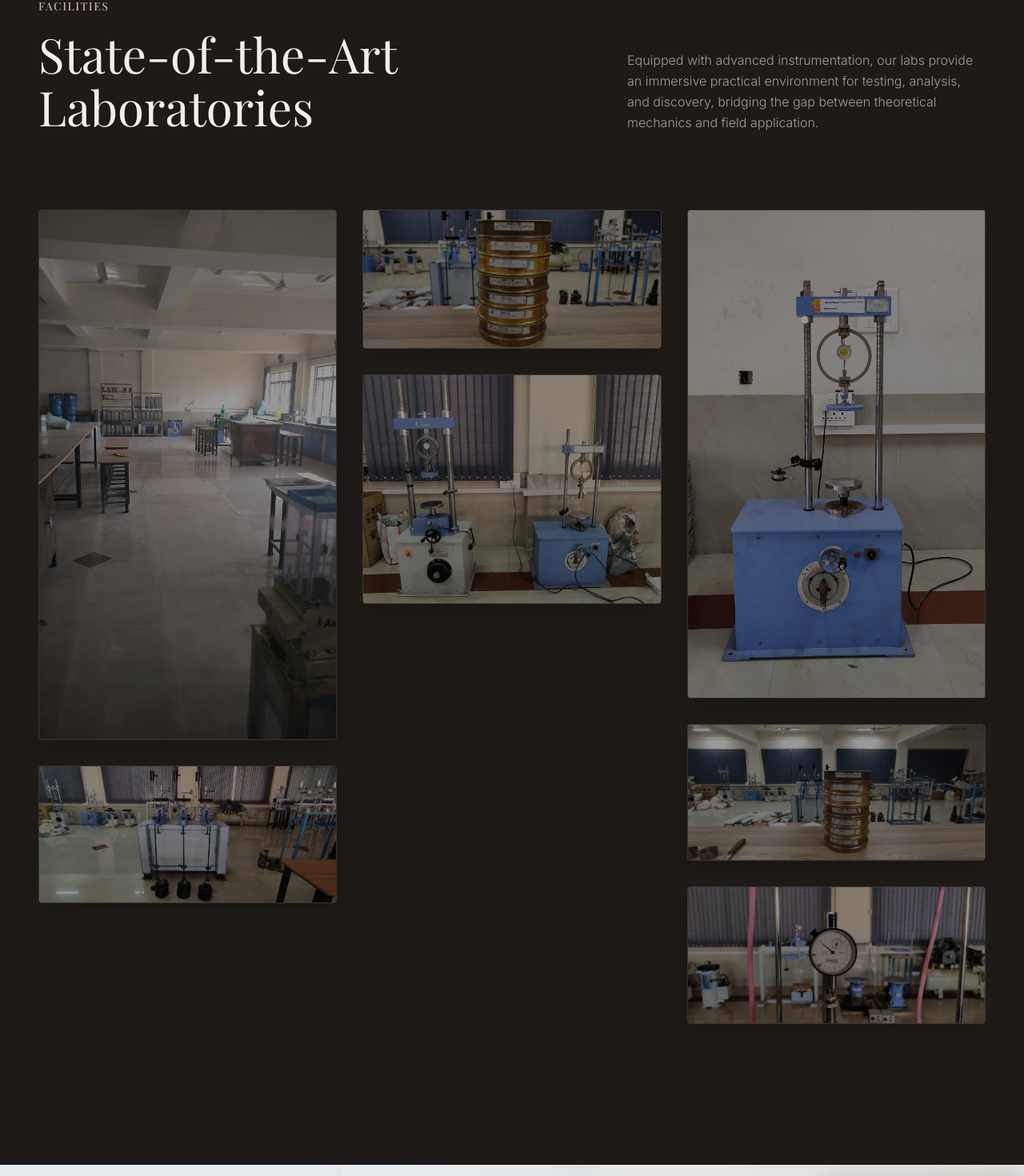
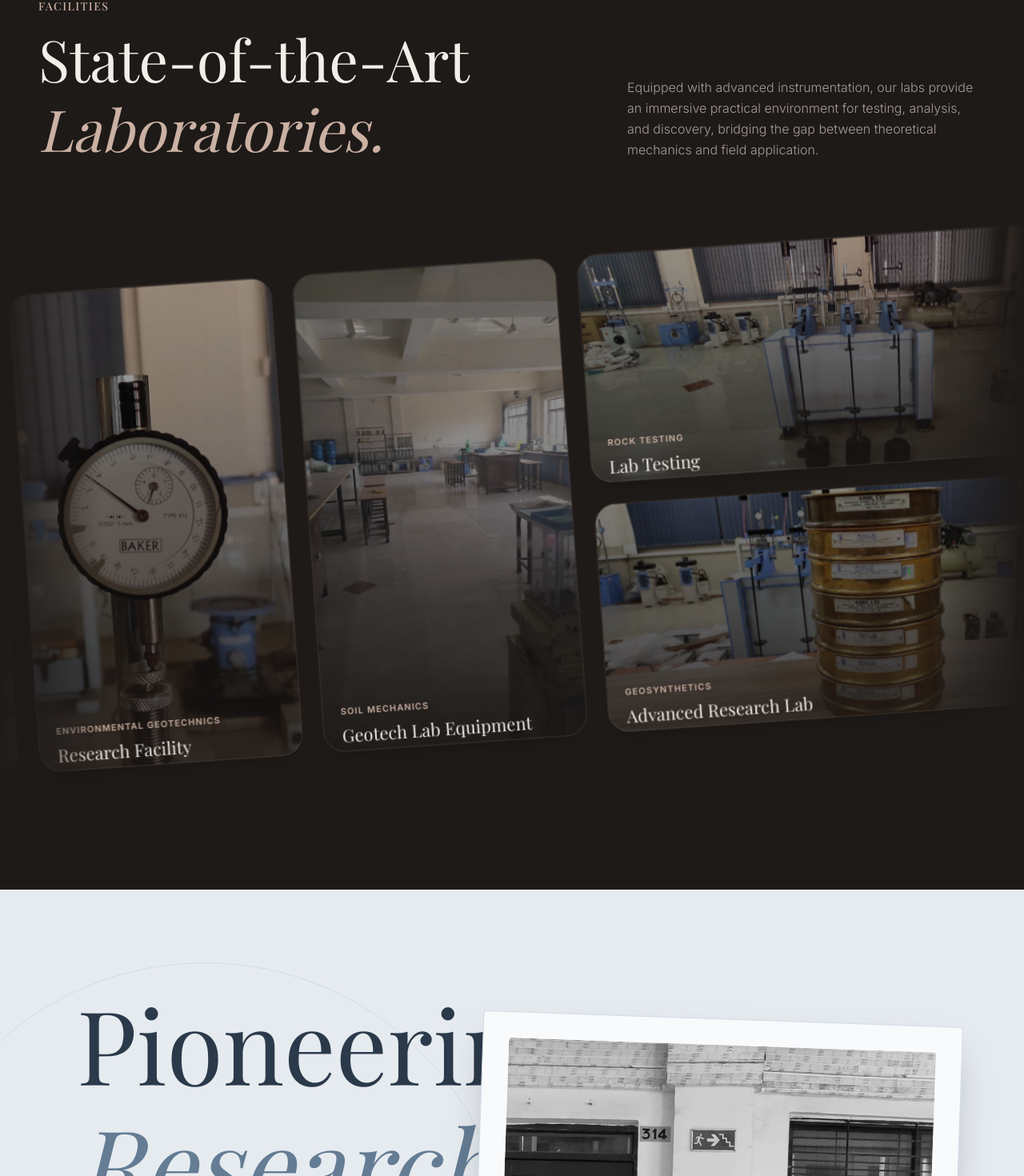
Before and after one commit to iXION82/Geotech, a Next.js app: page / in a window 1280 px wide. Shown: the part 2079-3549 px from the top of the page at 80% size. Built offline with nearby package versions, Linux system fonts and the light colour scheme; a web font is replaced by a local one.

Commit message:
feat: introduce global styling and a new Laboratories section featuring an animated bento grid.

```diff
--- a/app/globals.css
+++ b/app/globals.css
@@ -31,3 +31,9 @@ h1, h2, h3, h4, h5, h6 {
 html {
   scroll-behavior: smooth;
 }
+
+@keyframes marquee {
+  100% {
+    transform: translateX(-50%);
+  }
+}
--- a/components/sections/Laboratories.tsx
+++ b/components/sections/Laboratories.tsx
@@ -1,6 +1,7 @@
 "use client";
 
 import { FadeIn } from "@/components/ui/FadeIn";
+import Image from "next/image";
 
 const labImages = [
   { src: "/Lab1.webp", alt: "Geotech Lab Equipment", tag: "Soil Mechanics" },
@@ -12,12 +13,65 @@ const labImages = [
   { src: "/Lab7.png", alt: "Research Facility", tag: "Environmental Geotechnics" },
 ];
 
+function Card({ image, className }: { image: typeof labImages[0], className?: string }) {
+  return (
+    <div className={`relative overflow-hidden rounded-2xl md:rounded-3xl group/card bg-stone-900 border border-[#3d342f] shadow-xl ${className}`}>
+      <img
+        src={image.src}
+        alt={image.alt}
+        className="absolute inset-0 w-full h-full object-cover transition-transform duration-[1500ms] ease-out group-hover/card:scale-110"
+      />
+      {/* Cinematic Overlays */}
+      <div className="absolute inset-0 bg-black/40 mix-blend-multiply opacity-80 group-hover/card:opacity-20 transition-opacity duration-700" />
+      <div className="absolute inset-0 bg-gradient-to-t from-[#1e1a18]/90 via-[#1e1a18]/40 to-transparent opacity-80 group-hover/card:opacity-100 transition-opacity duration-700" />
+
+      {/* Editorial Text Reveal */}
+      <div className="absolute inset-0 p-4 md:p-5 flex flex-col justify-end translate-y-4 group-hover/card:translate-y-0 transition-transform duration-700 ease-[cubic-bezier(0.22,1,0.36,1)]">
+        <span className="text-[#cbb1a3] text-[9px] md:text-[10px] font-semibold tracking-widest uppercase mb-1 md:mb-1.5 drop-shadow-md">
+          {image.tag}
+        </span>
+        <h4 className="text-[#f4eee9] text-lg md:text-xl font-serif leading-snug drop-shadow-2xl">
+          {image.alt}
+        </h4>
+      </div>
+    </div>
+  );
+}
+
+function BentoGridBlock() {
+  return (
+    <div className="grid grid-cols-[repeat(7,240px)] md:grid-cols-[repeat(7,300px)] grid-rows-[repeat(2,200px)] md:grid-rows-[repeat(2,260px)] gap-4 md:gap-6 mr-4 md:mr-6 shrink-0">
+      {/* 1. Tall (Col 1, Rows 1-2) */}
+      <Card image={labImages[0]} className="col-[1] row-[1_/_span_2]" />
+
+      {/* 2. Wide Top (Cols 2-3, Row 1) */}
+      <Card image={labImages[1]} className="col-[2_/_span_2] row-[1]" />
+
+      {/* 3. Wide Bottom (Cols 2-3, Row 2) */}
+      <Card image={labImages[2]} className="col-[2_/_span_2] row-[2]" />
+
+      {/* 4. Large Square (Cols 4-5, Rows 1-2) */}
+      <Card image={labImages[3]} className="col-[4_/_span_2] row-[1_/_span_2]" />
+
+      {/* 5. Small Square Top (Col 6, Row 1) */}
+      <Card image={labImages[4]} className="col-[6] row-[1]" />
+
+      {/* 6. Small Square Bottom (Col 6, Row 2) */}
+      <Card image={labImages[5]} className="col-[6] row-[2]" />
+
+      {/* 7. Tall (Col 7, Rows 1-2) */}
+      <Card image={labImages[6]} className="col-[7] row-[1_/_span_2]" />
+    </div>
+  );
+}
+
 export function Laboratories() {
   return (
     <section className="relative py-24 md:py-32 w-full overflow-hidden">
       <div className="absolute inset-0 -z-10 bg-[#1e1a18]" />
-      <div className="relative z-10 max-w-7xl mx-auto px-6 md:px-12">
-        <div className="mb-16 md:mb-24 flex flex-col md:flex-row md:items-end justify-between gap-8">
+
+      <div className="relative z-20 max-w-7xl mx-auto px-6 md:px-12 mb-8 md:mb-12 pointer-events-none">
+        <div className="flex flex-col md:flex-row md:items-end justify-between gap-8 pointer-events-auto">
           <div className="max-w-2xl">
             <FadeIn delay={0.1}>
               <h2 className="text-sm font-medium tracking-widest text-[#cbb1a3] uppercase mb-4">
@@ -25,8 +79,9 @@ export function Laboratories() {
               </h2>
             </FadeIn>
             <FadeIn delay={0.2}>
-              <h3 className="text-4xl md:text-5xl lg:text-6xl font-serif text-[#f4eee9] leading-[1.1]">
-                State-of-the-Art Laboratories
+              <h3 className="text-5xl md:text-6xl lg:text-7xl font-serif text-[#f4eee9] leading-[1.1] md:leading-[1.1]">
+                State-of-the-Art<br/>
+                <span className="text-[#cbb1a3] italic block mt-2">Laboratories.</span>
               </h3>
             </FadeIn>
           </div>
@@ -36,33 +91,21 @@ export function Laboratories() {
             </p>
           </FadeIn>
         </div>
+      </div>
 
-        {/* CSS Columns Masonry */}
-        <div className="columns-1 sm:columns-2 lg:columns-3 gap-6 md:gap-8 space-y-6 md:space-y-8 pb-12">
-          {labImages.map((image, idx) => (
-            <FadeIn key={image.src} delay={0.1 * (idx % 3)} direction="up" className="break-inside-avoid">
-              <div className="group relative overflow-hidden bg-[#2a2421] shadow-xl border border-[#3d342f] rounded-sm">
-                <div className="relative w-full overflow-hidden transition-transform duration-1000 ease-out group-hover:scale-105">
-                  {/* Using native img for proper masonry aspect ratio flow */}
-                  <img
-                    src={image.src}
-                    alt={image.alt}
-                    className="w-full h-auto block"
-                    loading="lazy"
-                  />
-                  {/* Editorial overlay */}
-                  <div className="absolute inset-0 bg-black/40 mix-blend-multiply transition-opacity duration-500 group-hover:opacity-0" />
-                  <div className="absolute inset-0 bg-[#1e1a18]/40 transition-opacity duration-500 opacity-0 group-hover:opacity-100 mix-blend-overlay" />
-                </div>
-                {/* Reveal label on hover */}
-                <div className="absolute bottom-0 left-0 p-6 w-full bg-gradient-to-t from-black/90 via-black/50 to-transparent opacity-0 translate-y-4 transition-all duration-500 ease-out group-hover:opacity-100 group-hover:translate-y-0 text-[#f4eee9]">
-                  <span className="text-sm font-medium tracking-wide uppercase">{image.tag}</span>
-                  <div className="w-8 h-[1px] bg-[#cbb1a3] mt-3 transition-all duration-500 delay-100 w-0 group-hover:w-8" />
-                </div>
-              </div>
-            </FadeIn>
-          ))}
+      {/* Infinite Scrolling Angled Bento Marquee */}
+      <div className="relative z-10 flex overflow-hidden w-full group py-8 md:py-24">
+        {/* We rotate the wrapper so it doesn't break the translate(-50%) keyframes! */}
+        <div className="flex w-[120vw] justify-center -rotate-3 md:-rotate-[4deg] scale-110">
+          <div className="flex w-max relative shrink-0 animate-[marquee_45s_linear_infinite] group-hover:[animation-play-state:paused]">
+            <BentoGridBlock />
+            <BentoGridBlock />
+          </div>
         </div>
+
+        {/* Gradients to fade unrotated vertical edges */}
+        <div className="absolute inset-y-0 left-0 w-[15vw] md:w-[10vw] bg-gradient-to-r from-[#1e1a18] to-transparent pointer-events-none z-20" />
+        <div className="absolute inset-y-0 right-0 w-[15vw] md:w-[10vw] bg-gradient-to-l from-[#1e1a18] to-transparent pointer-events-none z-20" />
       </div>
     </section>
   );
--- a/components/sections/ResearchWork.tsx
+++ b/components/sections/ResearchWork.tsx
@@ -1,92 +1,107 @@
 "use client";
 
 import { motion, useScroll, useTransform } from "framer-motion";
-import { FadeIn } from "@/components/ui/FadeIn";
+import { useRef } from "react";
 import Image from "next/image";
-import { useRef } from "react";
 
 export function ResearchWork() {
-  const ref = useRef<HTMLElement>(null);
+  const containerRef = useRef<HTMLElement>(null);
   const { scrollYProgress } = useScroll({
-    target: ref,
+    target: containerRef,
     offset: ["start end", "end start"],
   });
 
-  const yBg = useTransform(scrollYProgress, [0, 1], ["-20%", "20%"]);
-  const yFg = useTransform(scrollYProgress, [0, 1], ["0%", "-15%"]);
+  // Parallax depths (moving upwards critically faster or slower than scroll)
+  const yFast = useTransform(scrollYProgress, [0, 1], ["15vh", "-25vh"]);
+  const yMedium = useTransform(scrollYProgress, [0, 1], ["10vh", "-15vh"]);
+  const ySlow = useTransform(scrollYProgress, [0, 1], ["5vh", "-10vh"]);
+
+  // Parallax floating downwards (moving slower than the actual scroll momentum)
+  const yReverse = useTransform(scrollYProgress, [0, 1], ["-10vh", "20vh"]);
 
   return (
-    <section ref={ref} className="relative py-24 md:py-32 w-full overflow-hidden">
+    <section ref={containerRef} className="relative w-full h-[140vh] md:h-[180vh] overflow-hidden">
+      {/* Background isolation container for the global Topography */}
       <div className="absolute inset-0 -z-10 bg-[#e6ebf0]" />
-      {/* Blurred background element with Parallax */}
+
+      {/* Decorative Blueprint Rings mapped to reverse parallax depth */}
       <motion.div
-        className="absolute right-0 w-full md:w-2/3 opacity-30 select-none pointer-events-none h-[140%] -top-[20%]"
-        style={{ y: yBg }}
+        className="absolute top-[30%] left-[20%] w-[100vw] h-[100vw] md:w-[60vw] md:h-[60vw] -translate-x-1/2 -translate-y-1/2 rounded-full border border-[#d1dbe5] pointer-events-none"
+        style={{ y: yReverse }}
+      />
+      <motion.div
+        className="absolute top-[60%] left-[70%] w-[80vw] h-[80vw] md:w-[40vw] md:h-[40vw] -translate-x-1/2 -translate-y-1/2 rounded-full border border-[#d1dbe5] pointer-events-none"
+        style={{ y: ySlow }}
+      />
+
+      {/* Main Title Block - Slow Parallax */}
+      <motion.div
+        className="absolute top-[8%] md:top-[10%] left-6 lg:left-24 z-10 max-w-2xl lg:max-w-4xl"
+        style={{ y: ySlow }}
       >
+        <h2 className="text-6xl md:text-8xl lg:text-9xl font-serif text-[#2b3a4a] leading-[1.1] md:leading-[1.1]">
+          Pioneering<br/><span className="text-[#647c94] italic block mt-2">Research.</span>
+        </h2>
+        <p className="mt-8 md:mt-12 text-[#465a6e] text-lg md:text-2xl font-light max-w-xl md:max-w-2xl leading-relaxed">
+          Constantly pushing the boundaries of what is mathematically and physically possible in modern geotechnical engineering.
+        </p>
+      </motion.div>
+
+      {/* Floating Card 1: Main Model (Top Right) */}
+      <motion.div
+        className="absolute top-[25%] md:top-[12%] right-6 md:right-[5%] lg:right-[8%] w-[85vw] md:w-[480px] lg:w-[600px] p-4 md:p-8 bg-[#f8fafc] shadow-2xl rounded-sm border border-[#d1dbe5] z-20 origin-bottom-left rotate-2 transition-transform hover:-rotate-1 hover:scale-[1.02] duration-700"
+        style={{ y: yMedium }}
+      >
+        <div className="relative w-full aspect-square overflow-hidden mb-6 rounded-sm">
           <Image
             src="/Screenshot 2026-03-27 105031.png"
-          alt="Abstract Research Background"
+            alt="Research Model"
             fill
-          className="object-cover blur-md"
+            className="object-cover grayscale hover:grayscale-0 transition-all duration-700 hover:scale-105"
           />
-        <div className="absolute inset-0 bg-gradient-to-l from-transparent to-[#e6ebf0]" />
+        </div>
+        <p className="text-[10px] md:text-sm font-semibold text-[#647c94] uppercase tracking-widest border-b border-[#d1dbe5] pb-3 mb-4">
+          Fig 1. Macroscopic Models
+        </p>
+        <p className="text-sm md:text-xl font-serif text-[#2b3a4a] leading-relaxed">
+          Developing advanced hazard mitigation models tailored for sustainable infrastructure development globally.
+        </p>
       </motion.div>
 
-      <div className="relative z-10 max-w-7xl mx-auto px-6 md:px-12">
-        <FadeIn delay={0.2}>
-          <h2 className="text-4xl md:text-5xl font-serif text-[#2b3a4a] mb-16">
-            Pioneering Research
-          </h2>
-        </FadeIn>
-
-        <div className="flex flex-col lg:flex-row gap-12 lg:gap-24 items-center">
-          <div className="w-full lg:w-1/2 space-y-8">
-            <FadeIn delay={0.4}>
-              <p className="text-[#465a6e] text-lg md:text-xl font-light leading-relaxed">
-                Our faculty and researchers are constantly pushing the boundaries of what is possible in soil mechanics, rock engineering, and foundation design.
-              </p>
-            </FadeIn>
-            <FadeIn delay={0.5}>
-              <p className="text-[#5c7287] font-light leading-relaxed">
-                From analyzing the micro-structure of complex soils to developing macroscopic models for hazard mitigation, the Geotechnical Engineering department is at the forefront of sustainable infrastructure solutions.
-              </p>
-            </FadeIn>
-            <FadeIn delay={0.6}>
-              <button className="px-6 py-3 border border-[#2b3a4a] text-[#2b3a4a] hover:bg-[#2b3a4a] hover:text-[#e6ebf0] transition-colors duration-300">
-                View Publications
-              </button>
-            </FadeIn>
-          </div>
-
-          <div className="w-full lg:w-1/2 relative">
-            <FadeIn delay={0.7} direction="left" className="relative z-20">
-              <div className="relative h-[400px] w-4/5 ml-auto shadow-xl">
+      {/* Floating Card 2: Field Polaroid (Middle Left) */}
+      <motion.div
+        className="absolute top-[55%] md:top-[45%] lg:top-[55%] left-6 md:left-[8%] lg:left-[10%] w-72 md:w-[400px] lg:w-[480px] p-4 md:p-5 bg-white shadow-xl z-30 -rotate-3 transition-transform hover:rotate-1 hover:scale-105 duration-700"
+        style={{ y: yFast }}
+      >
+        <div className="relative w-full aspect-[4/3] overflow-hidden mb-4 bg-[#e6ebf0]">
           <Image
-                  src="/Screenshot 2026-03-27 105031.png"
-                  alt="Research Data"
+            src="/Lab1.webp"
+            alt="Soil Mechanics"
             fill
-                  className="object-cover"
+            className="object-cover object-center"
           />
         </div>
-            </FadeIn>
+        <p className="text-center text-[10px] md:text-sm font-bold text-stone-400 uppercase tracking-widest py-3">
+          Soil Micro-Structure
+        </p>
+      </motion.div>
+
+      {/* Floating Card 3: Abstract Post-It (Bottom Center/Right) */}
       <motion.div
-              className="absolute -bottom-12 -left-4 md:-left-12 z-30"
-              style={{ y: yFg }}
+        className="absolute top-[70%] md:top-[60%] lg:top-[65%] right-6 md:right-[15%] lg:right-[20%] w-[90vw] md:w-[500px] lg:w-[600px] p-8 md:p-16 lg:p-20 bg-[#2b3a4a] shadow-2xl rounded-sm z-40 rotate-1 hover:-rotate-1 transition-transform duration-700"
+        style={{ y: yMedium }}
       >
-              <FadeIn delay={0.9} direction="right">
-                <div className="relative h-[250px] w-[300px] shadow-2xl border-4 border-white overflow-hidden">
-                  <Image
-                    src="/Lab1.webp"
-                    alt="Lab Analysis Zoom"
-                    fill
-                    className="object-cover object-center scale-150" // Zoomed crop effect
-                  />
-                </div>
-              </FadeIn>
+        <h4 className="text-3xl md:text-5xl font-serif mb-6 md:mb-8 text-[#f8fafc] leading-tight">
+          Sustainable Foundations
+        </h4>
+        <p className="font-light leading-relaxed text-[#a8b8c8] text-sm md:text-xl lg:text-2xl mb-10 md:mb-12">
+          Our department stands at the forefront of environmental geotechnics, seamlessly combining field testing with rigorous computational analysis to secure the infrastructural pillars of tomorrow.
+        </p>
+        <button className="pb-2 border-b border-[#647c94] text-[#a8b8c8] hover:text-white hover:border-white transition-colors duration-300 text-xs md:text-sm font-bold tracking-widest uppercase">
+          Explore Publications
+        </button>
       </motion.div>
-          </div>
-        </div>
-      </div>
+
     </section>
   );
 }
```
Also changed, not shown: components/sections/About.tsx (+6 -6 lines), components/sections/CampusIdentity.tsx (+8 -2 lines), components/sections/EntryFacilities.tsx (+5 -4 lines). Lines whose indentation alone changed are shown as unchanged.
